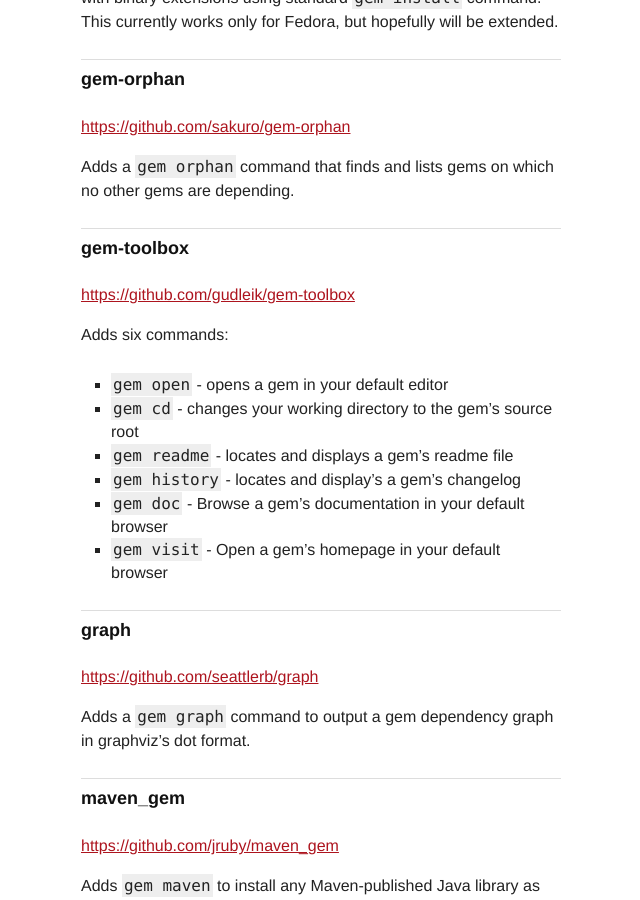
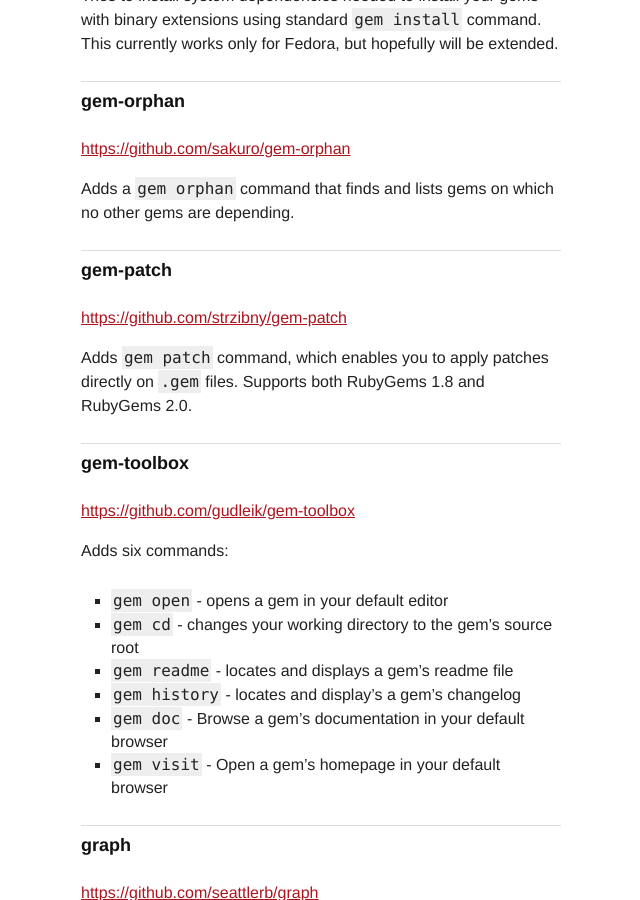
Before and after one commit to radar/guides, a Jekyll site: the page built from plugins.md, in a window 1280 px wide and 900 px high, scrolled down 1954 px. Shown: the whole window, without its empty margins (319-959 px from the left). Built offline with Jekyll 4.4.1, drawn with Linux system fonts in a browser that asks for light colours.

Commit message:
Add gem-patch to the list of plugins

```diff
--- a/plugins.md
+++ b/plugins.md
@@ -16,6 +16,7 @@ The following list of RubyGems plugins is probably not exhaustive. If you know o
 * [gem-man](#gemman)
 * [gem-nice-install](#gemniceinstall)
 * [gem-orphan](#gemorphan)
+* [gem-patch](#gempatch)
 * [gem-toolbox](#gemtoolbox)
 * [graph](#graph)
 * [maven-gem](#mavengem)
@@ -83,6 +84,14 @@ hopefully will be extended.
 [https://github.com/sakuro/gem-orphan](https://github.com/sakuro/gem-orphan)
 
 Adds a `gem orphan` command that finds and lists  gems on which no other gems are depending.
+
+<a id="gempatch"> </a>
+## gem-patch
+
+[https://github.com/strzibny/gem-patch](https://github.com/strzibny/gem-patch)
+
+Adds `gem patch` command, which enables you to apply patches directly on `.gem` files.
+Supports both RubyGems 1.8 and RubyGems 2.0.
 
 <a id="gemtoolbox"> </a>
 ## gem-toolbox
```
